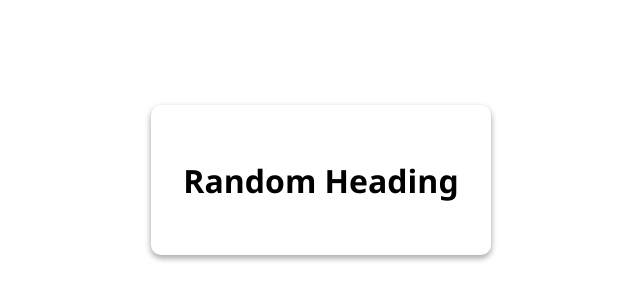
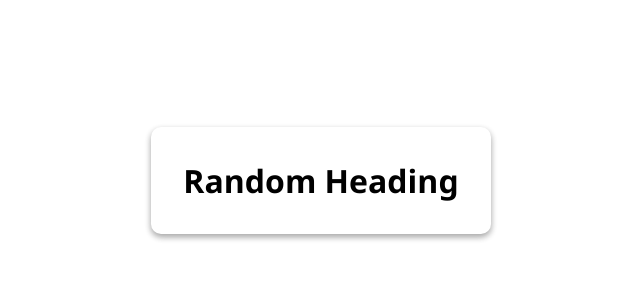
Before and after one commit to mobyvb/sandbox, a plain HTML site: page index.html in a window 1280 px wide. Shown: the part 220-520 px from the top of the page, without its empty margins (319-959 px from the left). Drawn offline with Linux system fonts and the light colour scheme.

Commit message:
update based on comment

```diff
--- a/index.html
+++ b/index.html
@@ -19,6 +19,12 @@
             padding: 2rem;
             border-radius: 10px;
             box-shadow: 0 3px 6px rgba(0, 0, 0, 0.16), 0 3px 6px rgba(0, 0, 0, 0.23);
+            display: flex;
+            justify-content: center;
+            align-items: center;
+        }
+        h1 {
+            margin: 0;
         }
     </style>
 </head>
```
